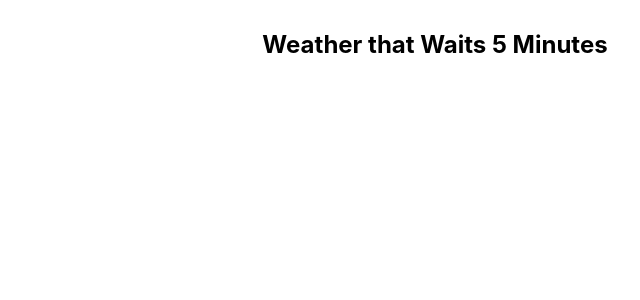
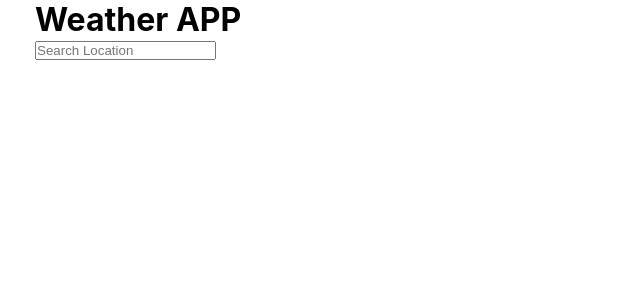
Before and after one commit to amimbs/react-weather-app-client, a React (Create React App) app: page / in a window 1280 px wide. Shown: the top 300 px of the page, without its empty margins (205-845 px from the left). Built offline with nearby package versions, Linux system fonts and the light colour scheme.

Commit message:
debugged search bar

```diff
--- a/package.json
+++ b/package.json
@@ -16,6 +16,7 @@
     "react-router-dom": "^6.3.0",
     "react-scripts": "5.0.1",
     "react-toastify": "^9.0.1",
+    "styled-components": "^5.3.5",
     "web-vitals": "^2.1.4"
   },
   "scripts": {
--- a/src/App.js
+++ b/src/App.js
@@ -1,31 +1,18 @@
-
 import { useState } from 'react';
 import './App.css';
-import { ToastContainer } from 'react-toastify';
-import 'react-toastify/dist/ReactToastify.css';
-import { textAlign } from '@mui/system';
+import SearchBar from './components/SearchBar'
 
-
-// fetch is handled here,
-
-// 0 - 6 is sunday through sunday
 
 export default function App() {
 
-  // const [queryResults, setQueryResults] = useState = '';
-  // const {data, loading} = apiHook(queryResults);
 
+  const [ queryResult, setQueryResult ] = useState('')
+  console.log(queryResult)
 
-  // use a map funciton on the fivedayforecast pass in the day forecast to a component. Compnenet should figure out the rendering
   return (
     <div className="App">
-      <ToastContainer />
-      <h2 style={{
-        margin: "30px 0px",
-        textAlign: "center"
-      }}
-      >Weather that Waits 5 Minutes</h2>
-
+      <h1>Weather APP</h1>
+      <SearchBar setQueryResult={setQueryResult} />
     </div>
   );
 }
--- /dev/null
+++ b/src/components/SearchBar.jsx
@@ -0,0 +1,24 @@
+import React, { useState } from "react";
+
+export default function SearchBar({setQueryResult}) {
+    const [searchQuery, setSearchQuery] = useState('')
+
+    const onSubmit = (e) => {
+        e.preventDefault();
+        setQueryResult(searchQuery);
+        setSearchQuery('')
+    }
+
+    return (
+        <div>
+            <form onSubmit={onSubmit}>
+                <input
+                    type="text"
+                    placeholder="Search Location"
+                    value={searchQuery}
+                    onChange={(e) => setSearchQuery(e.target.value)}
+                />
+            </form>
+        </div>
+    );
+};
--- a/src/hooks/apiHook.js
+++ b/src/hooks/apiRequest.js
@@ -2,7 +2,7 @@ import { useState, useEffect } from "react";
 import axios from "axios";
 import { toast } from "react-toastify";
 
-export default apiHook = (queryResults) => {
+const apiRequest = (queryResults) => {
     const apiKey = process.env.REACT_APP_WEATHER_KEY
     const url = `http://api.openweathermap.org/data/2.5/forecast?q=Atlanta&appid=${apiKey}`
 
@@ -24,3 +24,5 @@ export default apiHook = (queryResults) => {
 
     return { loading, data }
 };
+
+export default apiRequest
```
Also changed, not shown: src/components/SearchQuery.jsx (deleted, +0 -25 lines), 1 other file (tests, documents, lock files or other folders).
